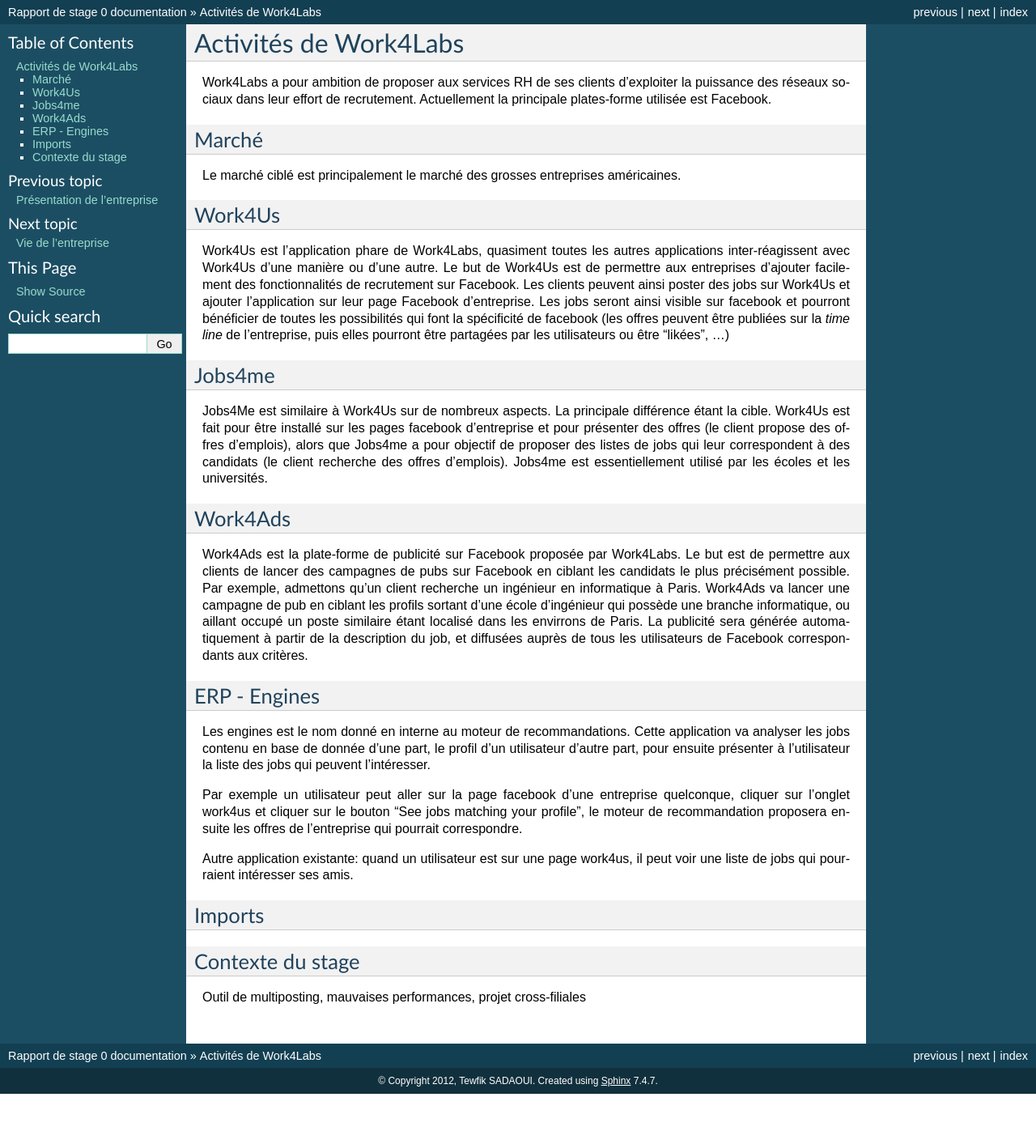
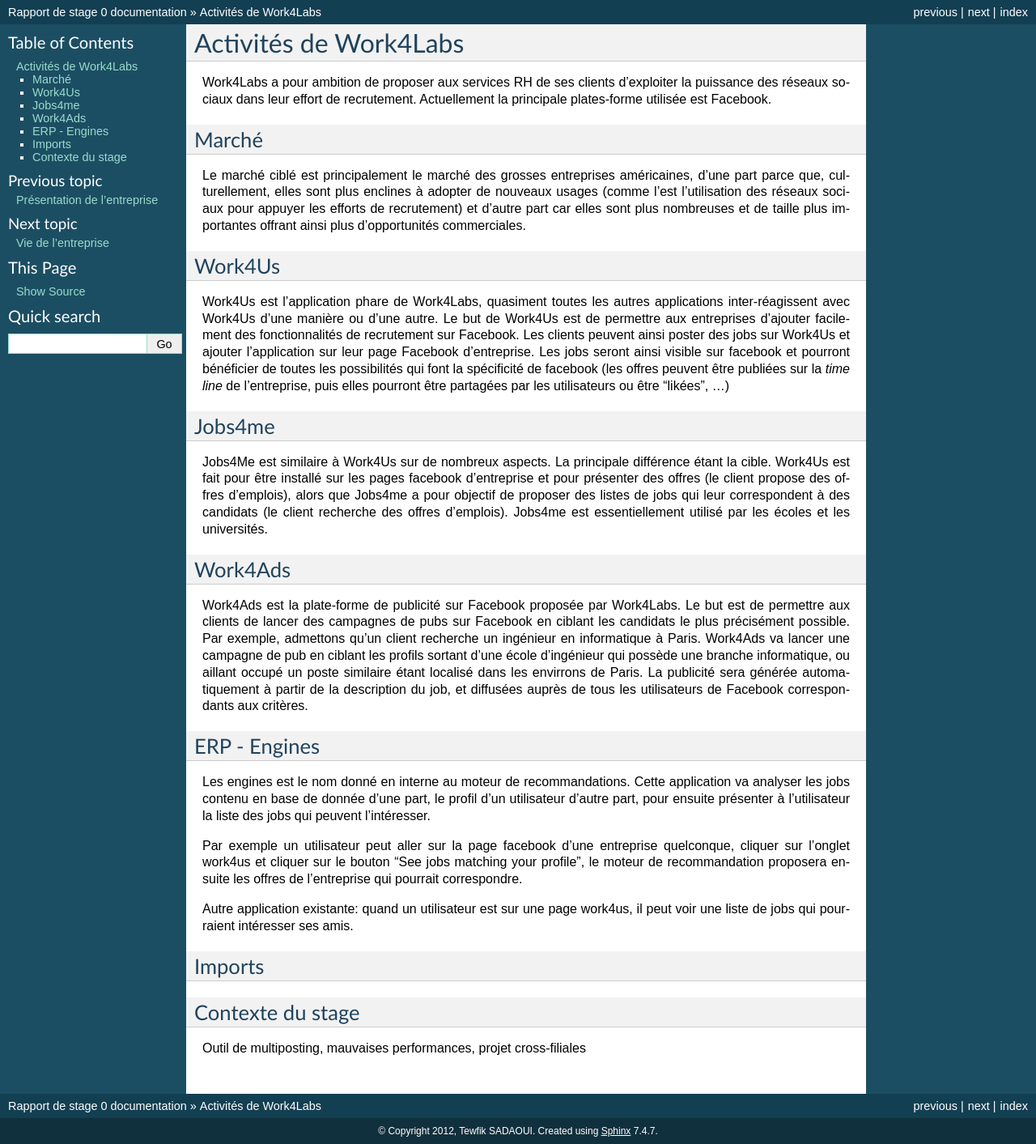
Before and after one commit to tsadaoui/Rapport_stage, a Sphinx documentation site: the page built from source/entreprise.rst, in a window 1280 px wide. Shown: the whole page at 81% size. Built offline with Sphinx 7.4.7, drawn with Linux system fonts in a browser that asks for light colours; before the commit the page ends 1351 px from its top, so only the background shows below that.

Commit message:
Marché de work4labs

```diff
--- a/source/entreprise.rst
+++ b/source/entreprise.rst
@@ -8,7 +8,7 @@
 Marché
 ------
 
-Le marché ciblé est principalement le marché des grosses entreprises américaines.
+Le marché ciblé est principalement le marché des grosses entreprises américaines, d'une part parce que, culturellement, elles sont plus enclines à adopter de nouveaux usages (comme l'est l'utilisation des réseaux sociaux pour appuyer les efforts de recrutement) et d'autre part car elles sont plus nombreuses et de taille plus importantes offrant ainsi plus d'opportunités commerciales.
 
 
 Work4Us
```
